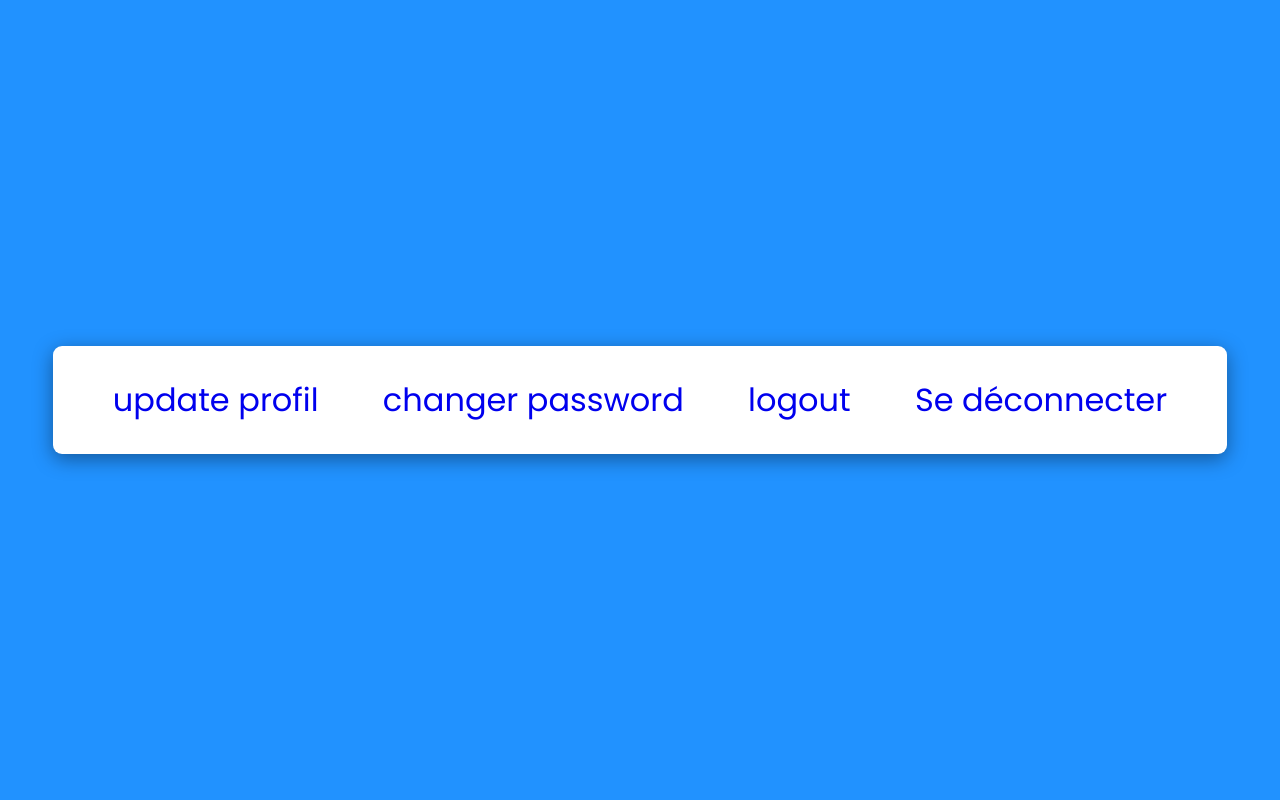
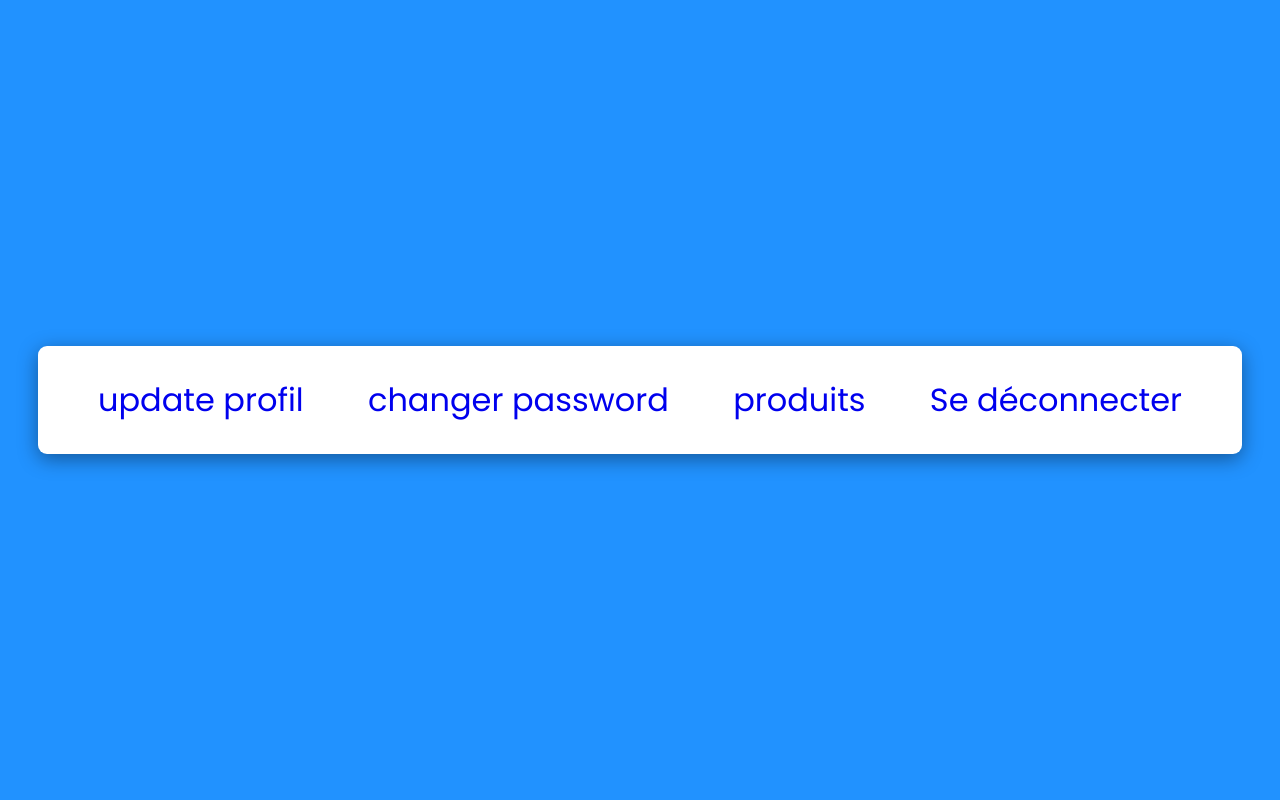
Before and after one commit to MohamedBarhmate/pro_-Barhmate_mohammed, a PHP site: page /registration/public/home_user.php in a window 1280 px wide. Run offline with PHP 8.4, Linux system fonts and the light colour scheme.

Commit message:
Update home

```diff
--- a/registration/public/home_user.php
+++ b/registration/public/home_user.php
@@ -60,7 +60,7 @@ nav ul li:hover::after{
       <ul>
       <a href="profil.php"><li>update profil</li></a>
       <a href="change_password.php"><li>changer password</li></a>
-      <a href="logout.php"><li>logout</li></a>
+      <a href="../admin/add_product.php"><li> produits </li></a>
       <a href="logout.php"><li>Se déconnecter</li></a>
       </ul>
     </nav>
```
